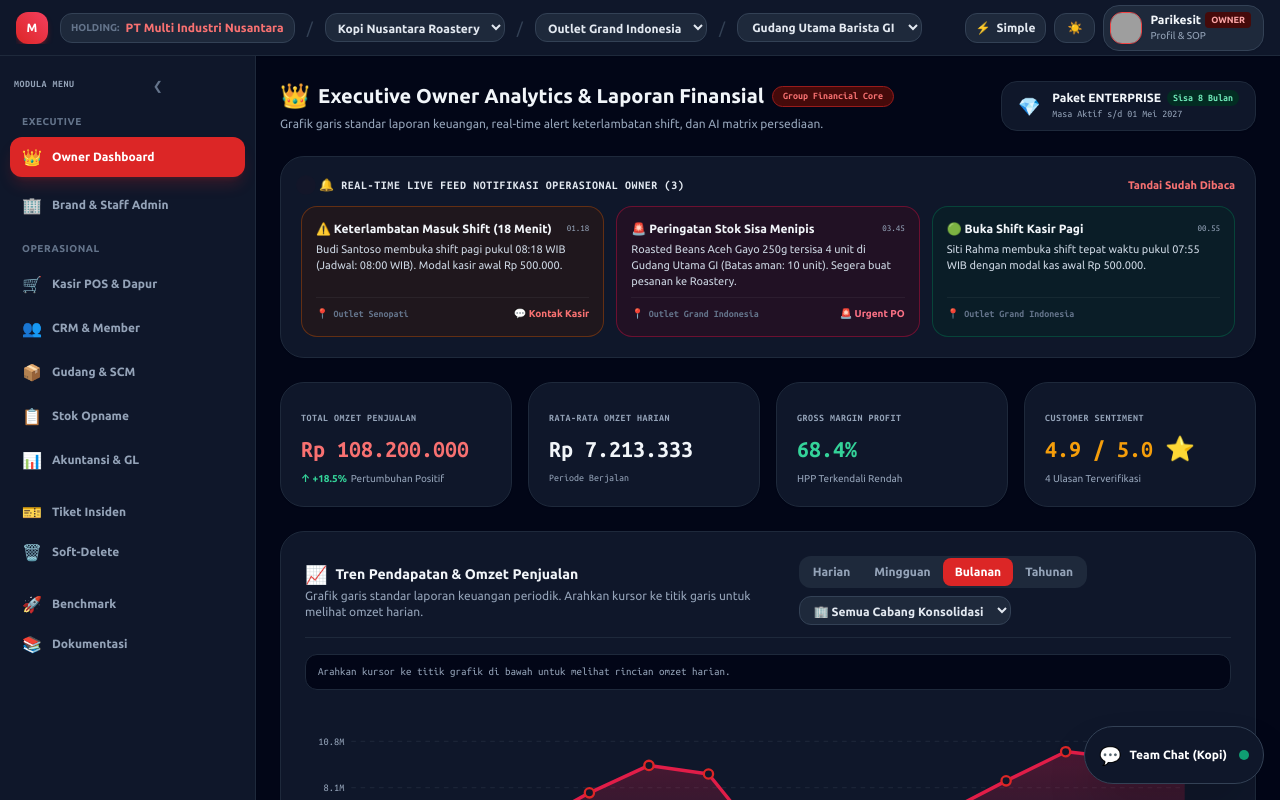
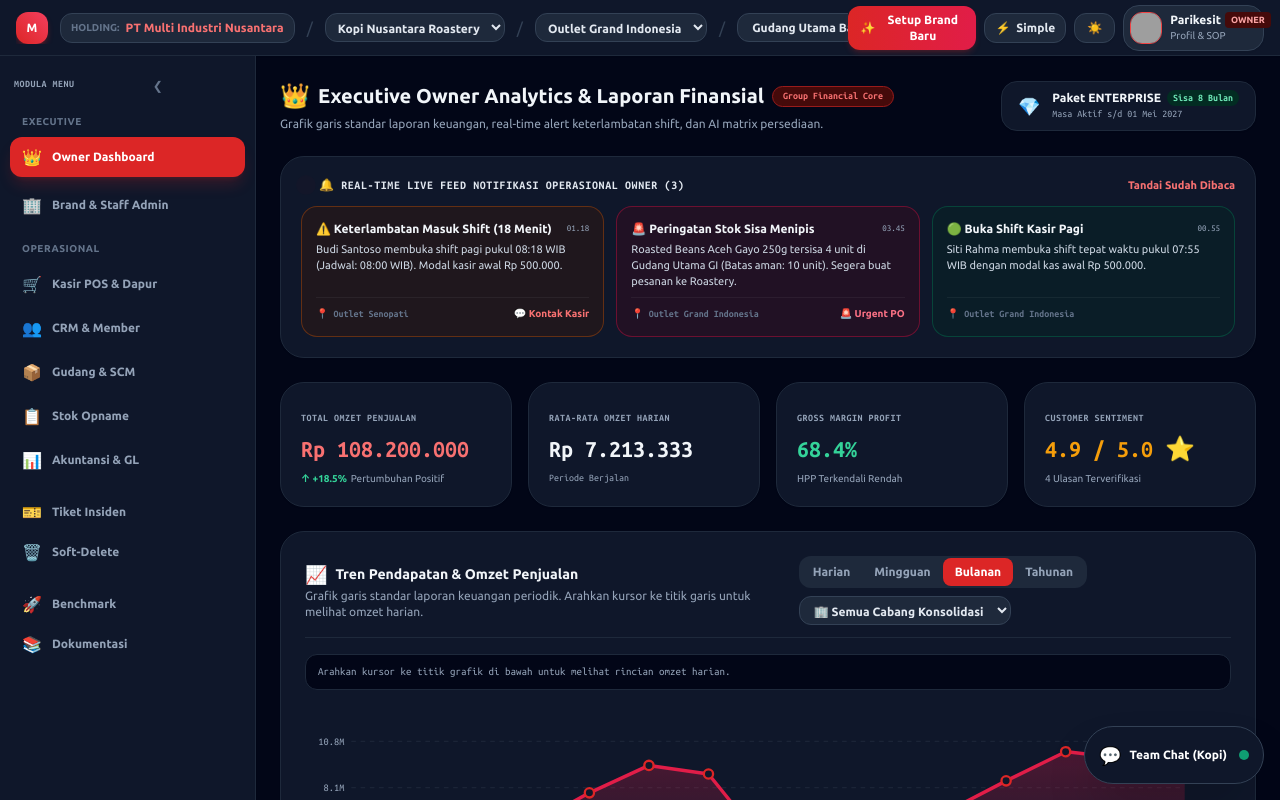
Before and after one commit to aenzet04/adamproject, a React (Vite) app in the folder apps/frontend/: page / in a window 1280 px wide. Shown: the top 800 px of the page. Built offline with nearby package versions, Linux system fonts and the light colour scheme; grey boxes are pictures that could not be loaded.

Commit message:
chore(auto-sync): automated commit 2026-08-31 23:29:20

```diff
--- a/apps/frontend/src/components/navigation/MultiTierSwitcher.tsx
+++ b/apps/frontend/src/components/navigation/MultiTierSwitcher.tsx
@@ -5,6 +5,7 @@ import { useTenantStore } from '../../stores/useTenantStore';
 import { useThemeStore } from '../../stores/useThemeStore';
 import { useDensityStore } from '../../stores/useDensityStore';
 import { useAuthStore } from '../../stores/useAuthStore';
+import { useOnboardingStore } from '../../stores/useOnboardingStore';
 import { UserProfileModal } from '../profile/UserProfileModal';
 
 export const MultiTierSwitcher: React.FC = () => {
@@ -24,8 +25,8 @@ export const MultiTierSwitcher: React.FC = () => {
   const { theme, toggleTheme } = useThemeStore();
   const { viewMode, toggleViewMode } = useDensityStore();
   const { currentUser } = useAuthStore();
+  const { openOnboarding } = useOnboardingStore();
   const [isProfileOpen, setIsProfileOpen] = useState(false);
-  const [isMobileMenuOpen, setIsMobileMenuOpen] = useState(false);
 
   const filteredBranches = availableBranches.filter((b) => b.brandId === currentBrand?.id);
   const filteredWarehouses = availableWarehouses.filter((w) => w.branchId === currentBranch?.id);
@@ -110,6 +111,18 @@ export const MultiTierSwitcher: React.FC = () => {
 
       {/* RIGHT ACTION CONTROLS */}
       <div className="flex items-center space-x-2">
+        {/* Onboarding Wizard Trigger (For Owners / Admins) */}
+        {(currentUser.role === 'owner' || currentUser.role === 'super_user') && (
+          <button
+            onClick={openOnboarding}
+            className="bg-gradient-to-r from-red-600 to-rose-600 hover:from-red-500 hover:to-rose-500 text-white font-bold px-3 py-1.5 rounded-xl text-xs flex items-center space-x-1.5 shadow-md shadow-red-600/20 active:scale-95 transition-all"
+            title="Buka Wizard Setup Brand Baru"
+          >
+            <span>✨</span>
+            <span className="hidden sm:inline">Setup Brand Baru</span>
+          </button>
+        )}
+
         {/* Density Toggle (Desktop Only) */}
         <button
           onClick={toggleViewMode}
```
